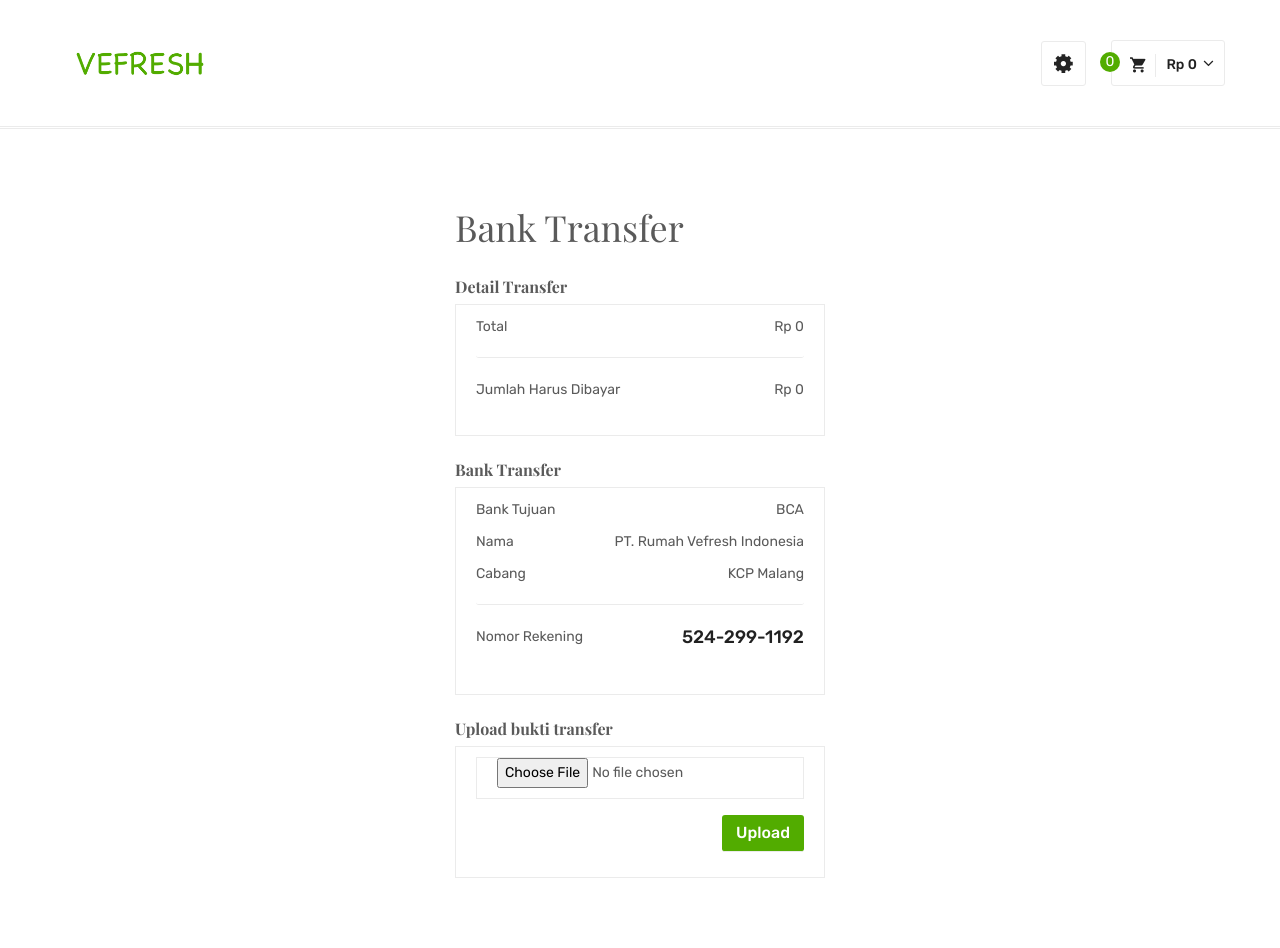
After one commit to Fakhri1999/vefresh, a CodeIgniter app: page /vefresh/index.php/pembelian/pembayaran in a window 1280 px wide. The commit adds this page. Run offline with CodeIgniter, Linux system fonts and the light colour scheme; a user stored in the database is signed in; some web fonts are replaced.

Commit message:
pembayaran view (belum selesai)

```diff
--- a/application/config/routes.php
+++ b/application/config/routes.php
@@ -16,6 +16,7 @@ $route['delete-cart'] = 'Pembelian/hapusKeranjang';
 $route['update-cart'] = 'Pembelian/ubahKeranjang';
 $route['cart'] = 'Pembelian/keranjang';
 $route['checkout'] = 'Pembelian/checkout';
+$route['pembayaran'] = 'Pembelian/pembayaran';
 
 $route['default_controller'] = 'Home';
 $route['404_override'] = '';
--- a/application/controllers/Pembelian.php
+++ b/application/controllers/Pembelian.php
@@ -191,4 +191,11 @@ class Pembelian extends CI_Controller
 			// return;
 		}
 	}
+
+	public function pembayaran(){
+		$data['title'] = 'Pembayaran';
+		$this->load->view('template/header', $data);
+		$this->load->view('pembelian/pembayaran');
+		$this->load->view('template/footer');
+	}
 }
--- a/application/views/index.php
+++ b/application/views/index.php
@@ -84,7 +84,7 @@
 													<div class="action_links">
 														<ul>
 															<!-- <li><a href="wishlist.html" data-placement="top" title="Add to Wishlist" data-toggle="tooltip"><span class="icon icon-Heart"></span></a></li> -->
-															<form action="<?= base_url('add-cart') ?>" method="post">
+															<form action="<?= base_url('add-cart-one') ?>" method="post">
 																<input type="hidden" name="id" value="<?= $row['id'] ?>">
 																	<li class="add_to_cart"><a href="javascript:" onclick="parentNode.parentNode.submit()" title="add to cart">add to cart</a></li>
 															</form>
@@ -119,7 +119,7 @@
 
 
 	<!--blog section area start-->
-	<section class="blog_section">
+	<!-- <section class="blog_section">
 		<div class="container">
 			<div class="row">
 				<div class="col-12">
@@ -211,7 +211,7 @@
 				</div>
 			</div>
 		</div>
-	</section>
+	</section> -->
 	<!--blog section area end-->
 
 	<!--testimonials section start-->
--- /dev/null
+++ b/application/views/pembelian/pembayaran.php
@@ -0,0 +1,104 @@
+    <!--breadcrumbs area start-->
+    <div class="breadcrumbs_area">
+        <div class="container">
+            <div class="row">
+                <!-- <div class="col-12">
+                    <div class="breadcrumb_content">
+                        <h3>My account</h3>
+                        <ul>
+                            <li><a href="index.html">home</a></li>
+                            <li>></li>
+                            <li>My account</li>
+                        </ul>
+                    </div>
+                </div> -->
+            </div>
+        </div>
+    </div>
+    <!--breadcrumbs area end-->
+
+    <!-- customer login start -->
+    <div class="customer_login">
+        <div class="container">
+            <div class="row">
+
+
+                <!--register area start-->
+                <div class="col-lg-4 col-md-6"></div>
+                <div class="col-lg-4 col-md-6">
+                    <h2>Bank Transfer</h2>
+                    <br>
+                    <h4>Detail Transfer</h4>
+
+                    <div class="coupon_code right">
+                        <div class="coupon_inner">
+                            <div class="cart_subtotal">
+                                <label>Total</label>
+                                <label class="cart_amount">Rp <?= number_format($this->session->userdata('totalHarga'));?></label>
+                            </div>
+                            <!-- <div class="cart_subtotal ">
+                                <label>Biaya Transaksi</label>
+                                <label class="cart_amount">-Rp. 375</label>
+                            </div> -->
+                            <a href="#"></a>
+
+                            <div class="cart_subtotal">
+                                <label>Jumlah Harus Dibayar</label>
+                                <label class="cart_amount">Rp <?= number_format($this->session->userdata('totalHarga'));?></label>
+                            </div>
+                            <!-- <div class="checkout_btn">
+                                    <a href="#">Salin Jumlah</a>
+                                </div> -->
+                        </div>
+                    </div>
+                    <br>
+                    <h4>Bank Transfer</h4>
+                    <div class="coupon_code right">
+                        <div class="coupon_inner">
+                            <div class="cart_subtotal">
+                                <label>Bank Tujuan</label>
+                                <label class="cart_amount">BCA</label>
+                            </div>
+                            <div class="cart_subtotal ">
+                                <label>Nama</label>
+                                <label class="cart_amount">PT. Rumah Vefresh Indonesia</label>
+                            </div>
+                            <div class="cart_subtotal ">
+                                <label>Cabang</label>
+                                <label class="cart_amount">KCP Malang</label>
+                            </div>
+
+                            <a href="#"></a>
+                            <div class="cart_subtotal ">
+                                <label>Nomor Rekening</label>
+                                <p class="cart_amount">524-299-1192</p>
+                            </div>
+													</div>
+												</div>
+												<br>
+												<h4>Upload bukti transfer</h4>
+												<div class="coupon_code right">
+													<div class="coupon_inner">
+														<!-- <div class="checkout_btn">
+															<a href="#">Salin No Rekening</a>
+														</div> -->
+														<!-- <div class="input-group mb-3"> -->
+															<form action="<?= base_url('pembayaran/re') ?>" method="POST">
+																<div class="form-group">
+																	<!-- <label for="exampleFormControlFile1">Upload bukti bayar</label> -->
+																	<input type="file" class="form-control-file" id="exampleFormControlFile1">
+																</div>
+																<div class="checkout_btn">
+																	<a href="javascript:" onclick="parentNode.parentNode.submit()">Upload</a>
+																	<!-- <a href="javascriot:" onclick="console.log('tes')">Upload</a> -->
+																</div>
+															</form>
+																<!-- </div> -->
+                        </div>
+                    </div>
+                </div>
+                <!--register area end-->
+            </div>
+        </div>
+    </div>
+    <!-- customer login end -->
--- a/application/views/template/footer.php
+++ b/application/views/template/footer.php
@@ -5,6 +5,7 @@
 
 	<!-- Main JS -->
 	<script src="<?= base_url('') ?>assets/js/main.js"></script>
+	<script src="<?= base_url('') ?>assets/js/custom-file-input.js"></script>
 
 </body>
 
```
Also changed, not shown: assets/js/custom-file-input.js (added, +167 -0 lines), Web 1280 – 1.jpg (added).
